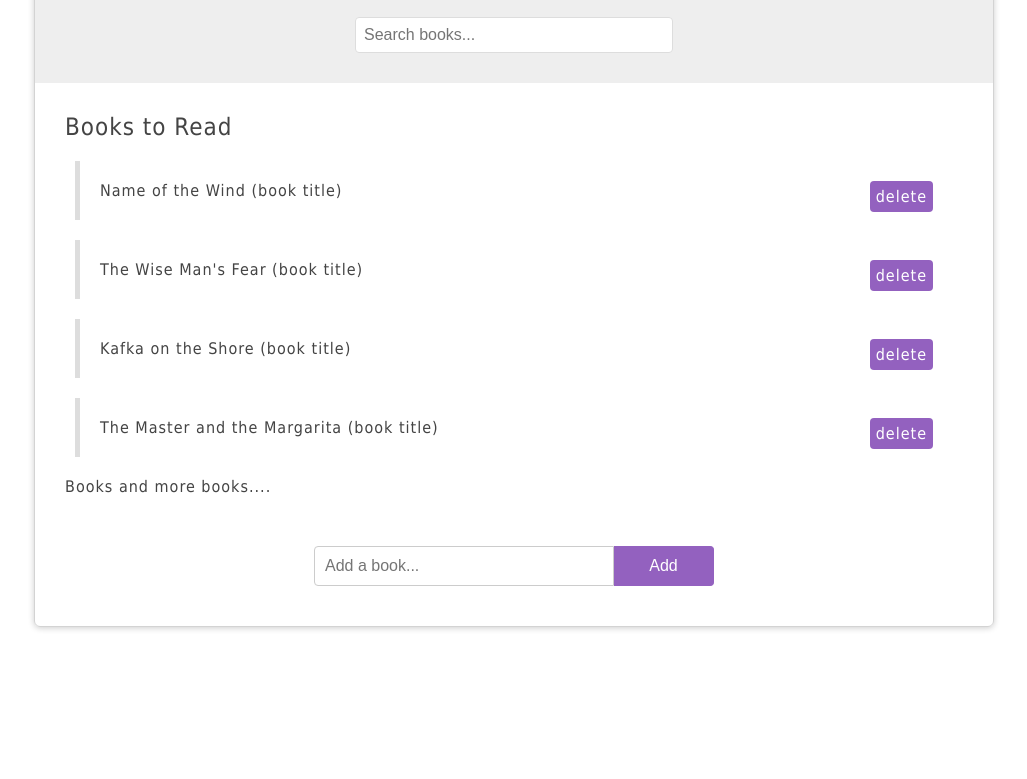
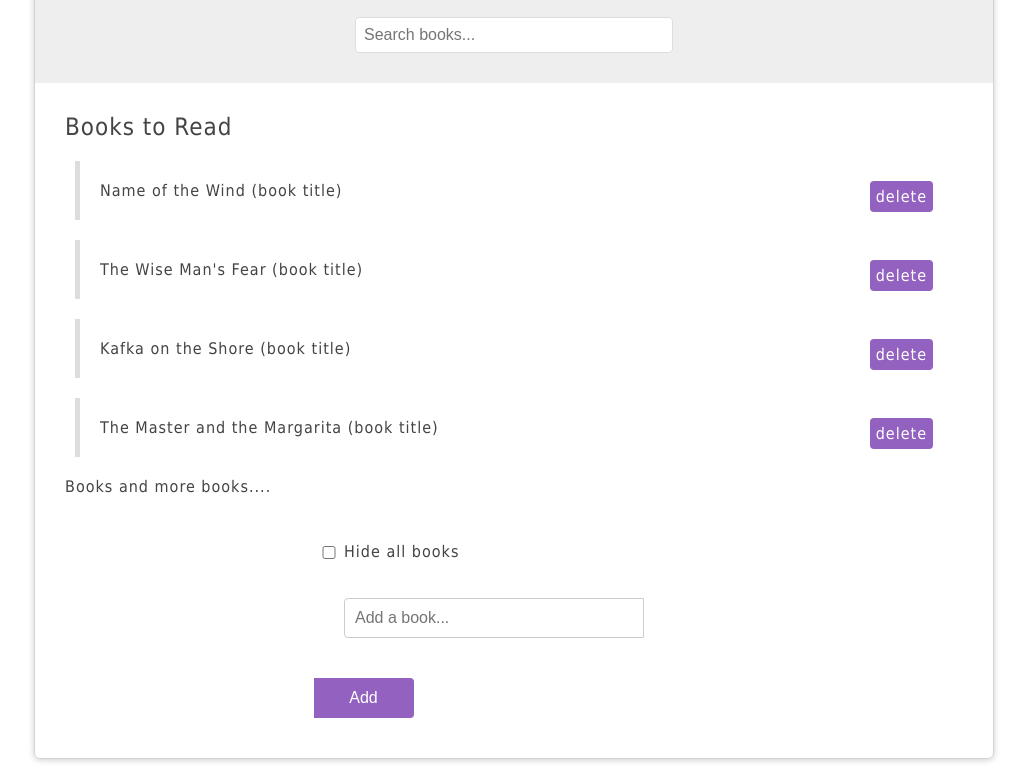
Before and after one commit to Pabskinator/JS-DOM, a plain HTML site: page index.html in a window 1280 px wide. Shown: the part 130-909 px from the top of the page, without its empty margins (126-1153 px from the left). Before the commit the page ends 800 px from the top, so only its background shows below. Drawn offline with Linux system fonts and the light colour scheme.

Commit message:
Add hide books function via change event with checkbox

```diff
--- a/app.js
+++ b/app.js
@@ -122,3 +122,14 @@ addForm.addEventListener('submit', (e) => {
     li.appendChild(bookDeleteSpan);
     list.appendChild(li);
 })
+
+// **************************************************************************************************************** //
+
+// CHECKBOX EVENTS (Change events)
+
+// hide books
+
+const checkbox = document.querySelector('#hide');
+checkbox.addEventListener('change', (e) =>{
+    list.style.display = checkbox.checked ? 'none' : 'initial';
+})
--- a/index.html
+++ b/index.html
@@ -42,6 +42,8 @@
         </ul>
     </div>
     <form id="add-book">
+        <input type="checkbox" id="hide">
+        <label for="hide">Hide all books</label>
         <input type="text" placeholder="Add a book..." />
         <button>Add</button>
     </form>
--- a/style.css
+++ b/style.css
@@ -114,6 +114,14 @@ h1, h2{
     clear: both;
 }
 
+#add-book #hide {
+    width: 30px;
+}
+
+#add-book label{
+    line-height: 52px;
+}
+
 /*
 #tabbed-content li{
     display: inline-block;
```
